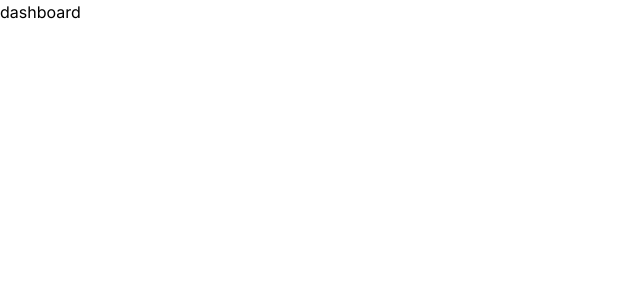
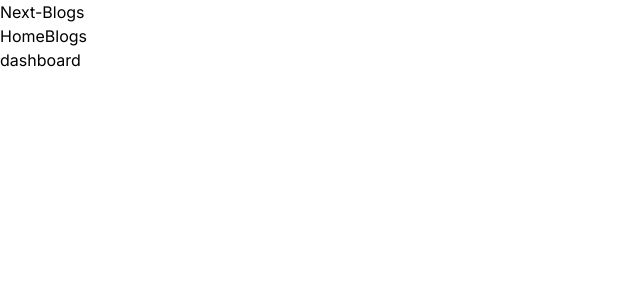
Before and after one commit to balumaqsud/daily-diary, a Next.js app: page / in a window 1280 px wide. Shown: the top 300 px of the page, without its empty margins (0-640 px from the left). Built offline with nearby package versions, Linux system fonts and the light colour scheme.

Commit message:
nav component added

```diff
--- /dev/null
+++ b/app/components/Navbar.jsx
@@ -0,0 +1,14 @@
+import React from "react";
+import Link from "next/link";
+
+const Navbar = () => {
+  return (
+    <nav>
+      <h1>Next-Blogs</h1>
+      <Link href={"/"}>Home</Link>
+      <Link href={"/blogs"}>Blogs</Link>
+    </nav>
+  );
+};
+
+export default Navbar;
--- a/app/layout.jsx
+++ b/app/layout.jsx
@@ -1,5 +1,8 @@
 import "./globals.css";
 import { Inter } from "next/font/google";
+
+//components
+import Navbar from "./components/Navbar";
 
 const inter = Inter({ subsets: ["latin"] });
 
@@ -11,7 +14,10 @@ export const metadata = {
 export default function RootLayout({ children }) {
   return (
     <html lang="en">
-      <body className={inter.className}>{children}</body>
+      <body className={inter.className}>
+        <Navbar />
+        {children}
+      </body>
     </html>
   );
 }
```
